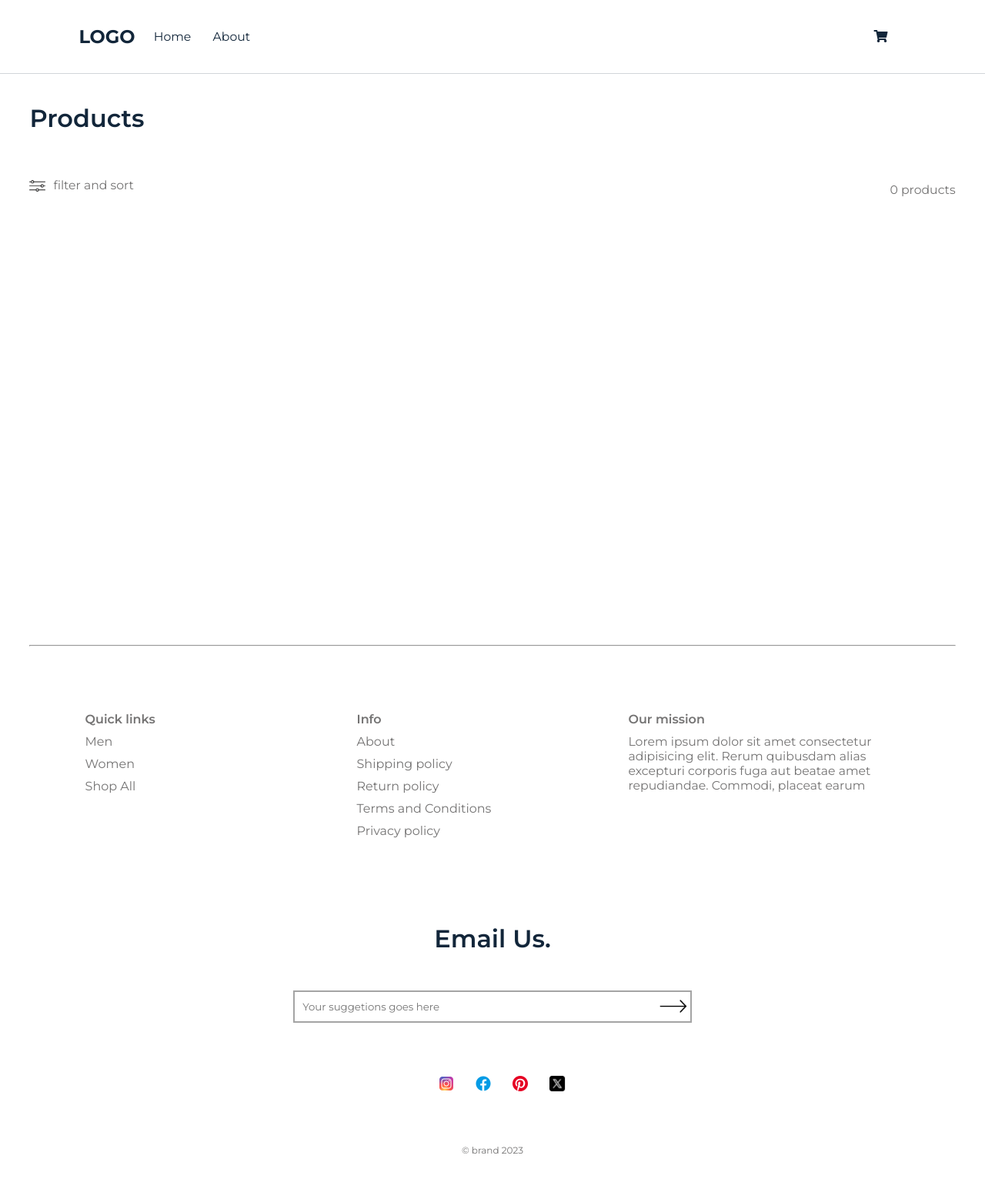
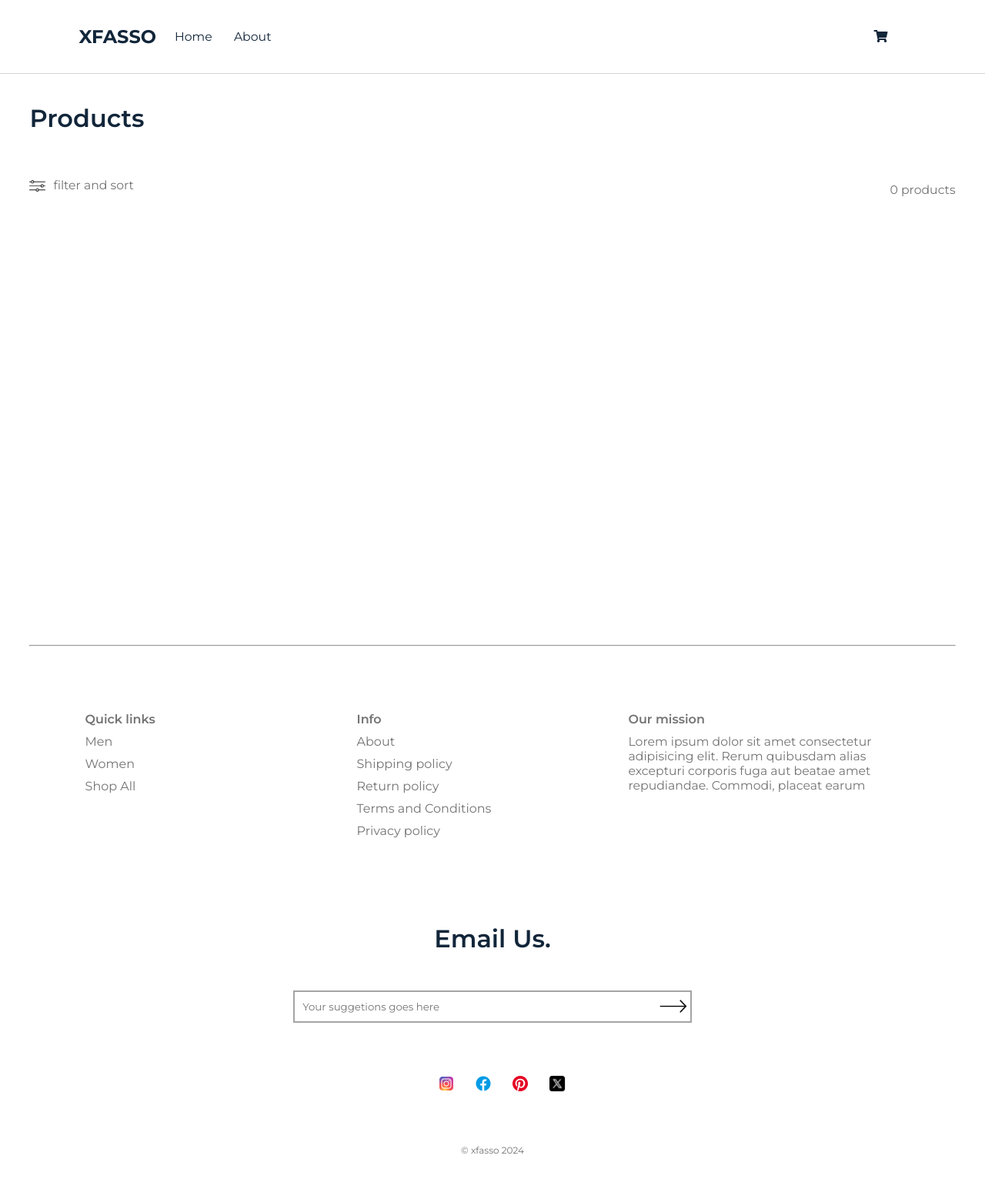
Before and after one commit to Ajinvarughese/xfasso, a PHP site: page /shop/shop.php in a window 1280 px wide. Shown: the whole page at 77% size. Run offline with PHP 8.4, Linux system fonts and the light colour scheme; data that the repository does not hold is empty.

Commit message:
brand name commit
copyright signs and logo name with link to home page

```diff
--- a/about/index.html
+++ b/about/index.html
@@ -70,7 +70,7 @@
             </ul>
         </form>
 
-        <p class="_c45 secondary">&copy; brand 2023</p>
+        <p class="_c45 secondary">&copy; xfasso 2024</p>
     </div>
 
     <script src="./main.js"></script>
--- a/cart/cart.php
+++ b/cart/cart.php
@@ -351,7 +351,7 @@
                     </label>
                     <p id="emailSending" class="emailSending secondary"></p>
                 </form>
-                <p class="_c45 secondary">&copy; brand 2023</p>
+                <p class="_c45 secondary">&copy; xfasso 2024</p>
             </div>
         </div>
     </div>
--- a/contact/contact.html
+++ b/contact/contact.html
@@ -122,7 +122,7 @@
               }
 
             </script>
-            <p class="_c45 secondary">&copy; brand 2023</p>
+            <p class="_c45 secondary">&copy; xfasso 2024</p>
         </div>
     </div>
   </body>
--- a/details/details.php
+++ b/details/details.php
@@ -87,12 +87,13 @@
             width: 100%;
             background: rgb(255, 255, 255);
         }
+
     </style>
 
 </head>
 <body>
     <div class="nav">
-        <a style="text-decoration: none; color: inherit;" href="../index.html"><h1>LOGO</h1></a>
+        <a style="text-decoration: none; color: inherit; font-size: 13px;" href="../"><h1>XFASSO</h1></a>
         <div class="cart">
 
             <a href="../cart/cart.php" id="zIca" style="text-decoration: none; color: inherit;">
@@ -767,7 +768,7 @@
                     }
                 </script>
 
-                <p class="_c45 secondary">&copy; brand 2023</p>
+                <p class="_c45 secondary">&copy; xfasso 2024</p>
             </div>
         </div>
     </div>
--- a/index.html
+++ b/index.html
@@ -50,9 +50,14 @@
                 </div>
             </label>
         </div>
-        <div class="nav-logo primary">
-            LOGO
+        <div style="cursor: pointer;" id="_f3fs" class="nav-logo primary">
+            XFASSO
         </div>
+        <script>
+            document.getElementById('_f3fs').addEventListener('click', ()=> {
+                window.location.reload();
+            })
+        </script>
         <ul class="nav-links">
             <li class="secondary" onclick="menCookie()"><a class="_u2c" href="shop/shop.php">Men</a></li>
             <li class="secondary" onclick="womenCookie()"><a class="_u2c" href="shop/shop.php">Women</a></li>
@@ -299,7 +304,7 @@
                 </ul>
             </form>
 
-            <p class="_c45 secondary">&copy; brand 2023</p>
+            <p class="_c45 secondary">&copy; xfasso 2024</p>
         </div>
     </div>
     <script>
--- a/login/login.php
+++ b/login/login.php
@@ -131,7 +131,7 @@
                 ?>
 
                 <div class="cpr">
-                    <p>&copy; XFASSO 2023</p>
+                    <p class="_c45 secondary">&copy; xfasso 2024</p>
                 </div>
             </div>
 
--- a/policies/privacy/index.html
+++ b/policies/privacy/index.html
@@ -69,7 +69,7 @@
             </ul>
         </form>
 
-        <p class="_c45 secondary">&copy; brand 2023</p>
+        <p class="_c45 secondary">&copy; xfasso 2024</p>
     </div>
 
     <script src="../../about/main.js"></script>
--- a/policies/return/index.html
+++ b/policies/return/index.html
@@ -69,7 +69,7 @@
             </ul>
         </form>
 
-        <p class="_c45 secondary">&copy; brand 2023</p>
+        <p class="_c45 secondary">&copy; xfasso 2024</p>
     </div>
 
     <script src="../../about/main.js"></script>
--- a/policies/shipping/index.html
+++ b/policies/shipping/index.html
@@ -69,7 +69,7 @@
             </ul>
         </form>
 
-        <p class="_c45 secondary">&copy; brand 2023</p>
+        <p class="_c45 secondary">&copy; xfasso 2024</p>
     </div>
 
     <script src="../../about/main.js"></script>
--- a/policies/terms/index.html
+++ b/policies/terms/index.html
@@ -69,7 +69,7 @@
             </ul>
         </form>
 
-        <p class="_c45 secondary">&copy; brand 2023</p>
+        <p class="_c45 secondary">&copy; xfasso 2024</p>
     </div>
 
     <script src="../../about/main.js"></script>
--- a/products/products.php
+++ b/products/products.php
@@ -30,7 +30,6 @@
         ::-webkit-scrollbar{
             display: none;
         }
-        /* Give styles to card and remove scroll bar to adjust style of products page in home */
         .price-button {
             align-items: center;
         }
--- a/reset/reset.php
+++ b/reset/reset.php
@@ -226,7 +226,7 @@
                     }
                 ?>
                 <div class="cpr">
-                    <p>&copy; XFASSO 2023</p>
+                    <p class="_c45 secondary">&copy; xfasso 2024</p>
                 </div>
             </div>
 
--- a/shop/shop.php
+++ b/shop/shop.php
@@ -54,9 +54,14 @@
                 </div>
             </label>
         </div>
-        <div class="nav-logo primary">
-            LOGO
+        <div id="_f3fs" style="cursor: pointer;" class="nav-logo primary">
+            XFASSO
         </div>
+        <script>
+            document.getElementById('_f3fs').addEventListener('click', ()=> {
+                window.location.href = '../';
+            })
+        </script>
         <ul class="nav-links">
             <li class="secondary"><a class="_u2c" href="../index.html">Home</a></li>
             <li class="secondary"><a class="_u2c" href="../about/about.html">About</a></li>
@@ -530,7 +535,7 @@
                     </a></li>
                 </ul>
             </form>
-            <p class="_c45 secondary">&copy; brand 2023</p>
+            <p class="_c45 secondary">&copy; xfasso 2024</p>
         </div>
     </div>
     <script>
--- a/signup/createPass.php
+++ b/signup/createPass.php
@@ -64,7 +64,7 @@
                     <br>
                 </form>
                 <div style="opacity: 0.8; font-size: 12px;" class="cpr">
-                    &copy; XFASSO 2023
+                    <p class="_c45 secondary">&copy; xfasso 2024</p>
                 </div>
             </div>
 
--- a/signup/signin.php
+++ b/signup/signin.php
@@ -36,7 +36,7 @@
                     <br>
                 </form>
                 <div style="opacity: 0.8; font-size: 12px;" class="cpr">
-                    &copy; XFASSO 2023
+                    <p class="_c45 secondary">&copy; xfasso 2024</p>
                 </div>
             </div>
         </div>
--- a/signup/signup.html
+++ b/signup/signup.html
@@ -48,7 +48,7 @@
                 </form>
 
                 <div style="opacity: 0.8; font-size: 12px;" class="cpr">
-                    &copy; XFASSO 2023
+                    <p class="_c45 secondary">&copy; xfasso 2024</p>
                 </div>
             </div>
 
```
